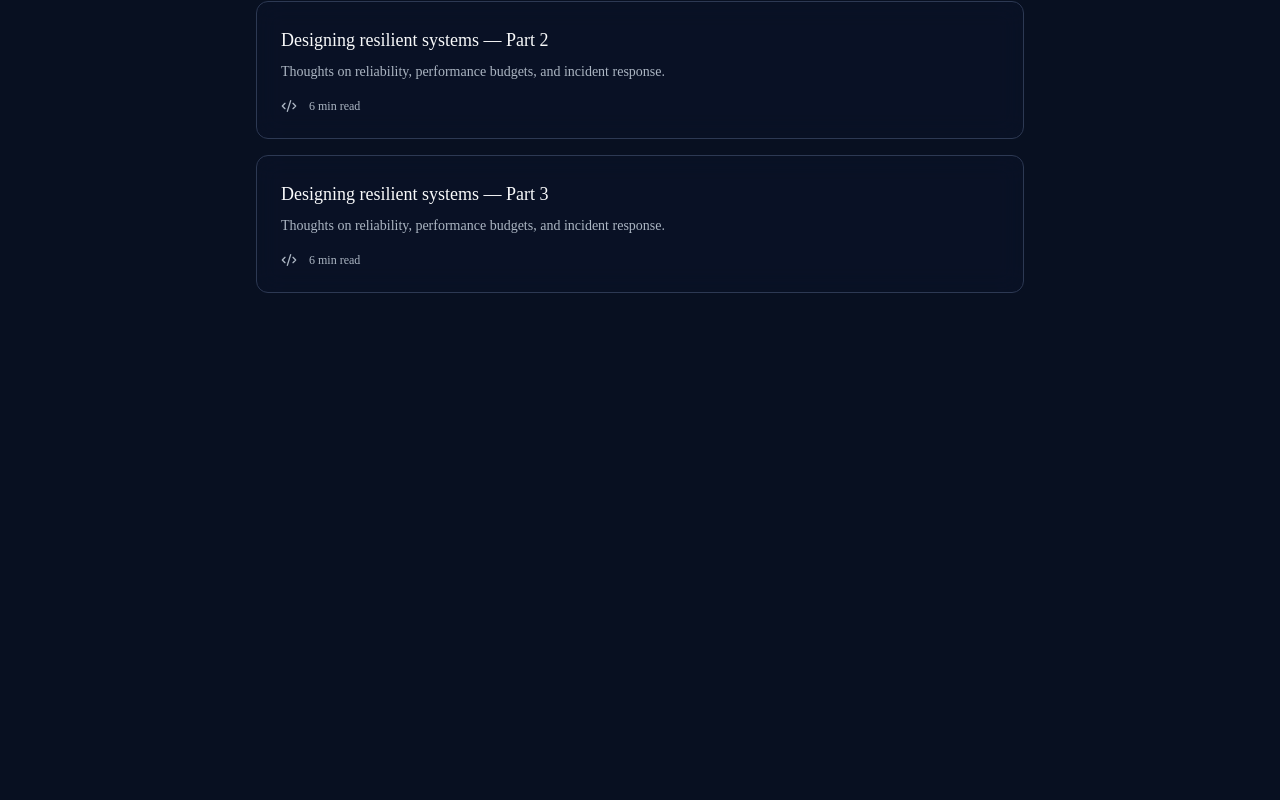
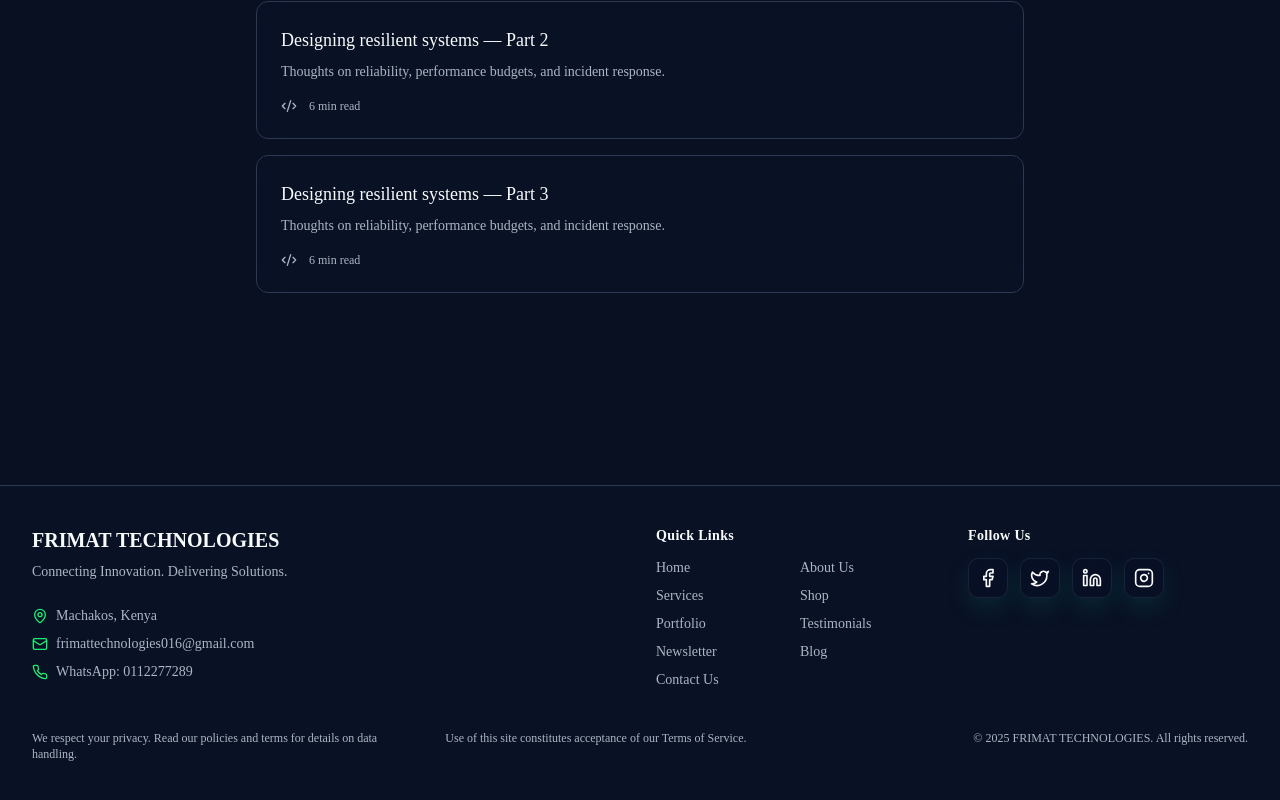
Before and after one commit to fredrickkitonyi016/frimat-vision-nexus, a React (Vite) app: page / in a window 1280 px wide. Shown: the part 4434-5234 px from the top of the page. Before the commit the page ends 4839 px from the top, so only its background shows below. Built offline with nearby package versions, Linux system fonts and the light colour scheme.

Commit message:
Update Home page quick links
Set quick links specific to the home page.

```diff
--- a/src/components/Footer.tsx
+++ b/src/components/Footer.tsx
@@ -1,6 +1,7 @@
 import { Facebook, Instagram, Linkedin, Twitter, Mail, MapPin, Phone } from "lucide-react";
 
-const QUICK_LINKS: { label: string; href: string }[] = [
+type QuickLink = { label: string; href: string };
+const DEFAULT_QUICK_LINKS: QuickLink[] = [
   { label: "Home", href: "#home" },
   { label: "About Us", href: "#about" },
   { label: "Services", href: "#services" },
@@ -12,7 +13,8 @@ const QUICK_LINKS: { label: string; href: string }[] = [
   { label: "Terms of Service", href: "#terms" },
 ];
 
-export default function Footer() {
+export default function Footer({ quickLinks }: { quickLinks?: QuickLink[] }) {
+  const links = quickLinks ?? DEFAULT_QUICK_LINKS;
   return (
     <footer className="mt-20 border-t border-border bg-card/60" role="contentinfo">
       <div className="container py-10">
@@ -44,7 +46,7 @@ export default function Footer() {
           <nav aria-label="Quick Links">
             <h3 className="text-sm font-semibold tracking-wide">Quick Links</h3>
             <ul className="mt-3 grid grid-cols-2 gap-2 text-sm text-muted-foreground">
-              {QUICK_LINKS.map((l) => (
+              {links.map((l) => (
                 <li key={l.label}>
                   <a href={l.href} className="hover-scale">
                     {l.label}
--- a/src/pages/Index.tsx
+++ b/src/pages/Index.tsx
@@ -1,5 +1,6 @@
 import { Button } from "@/components/ui/button";
 import { CheckCircle2, Code2, Cpu, Rocket, Shield, ShoppingCart, Cloud, Wrench } from "lucide-react";
+import Footer from "@/components/Footer";
 
 const Section = ({ id, title, subtitle, children }: { id: string; title: string; subtitle?: string; children: React.ReactNode }) => (
   <section id={id} className="section container animate-fade-in">
@@ -194,6 +195,17 @@ export default function Index() {
           </div>
         </Section>
       </main>
+      <Footer quickLinks={[
+        { label: "Home", href: "#home" },
+        { label: "About Us", href: "#about" },
+        { label: "Services", href: "#services" },
+        { label: "Shop", href: "#shop" },
+        { label: "Portfolio", href: "#portfolio" },
+        { label: "Testimonials", href: "#testimonials" },
+        { label: "Newsletter", href: "#newsletter" },
+        { label: "Blog", href: "#blog" },
+        { label: "Contact Us", href: "#contact" },
+      ]} />
     </div>
   );
 }
```
